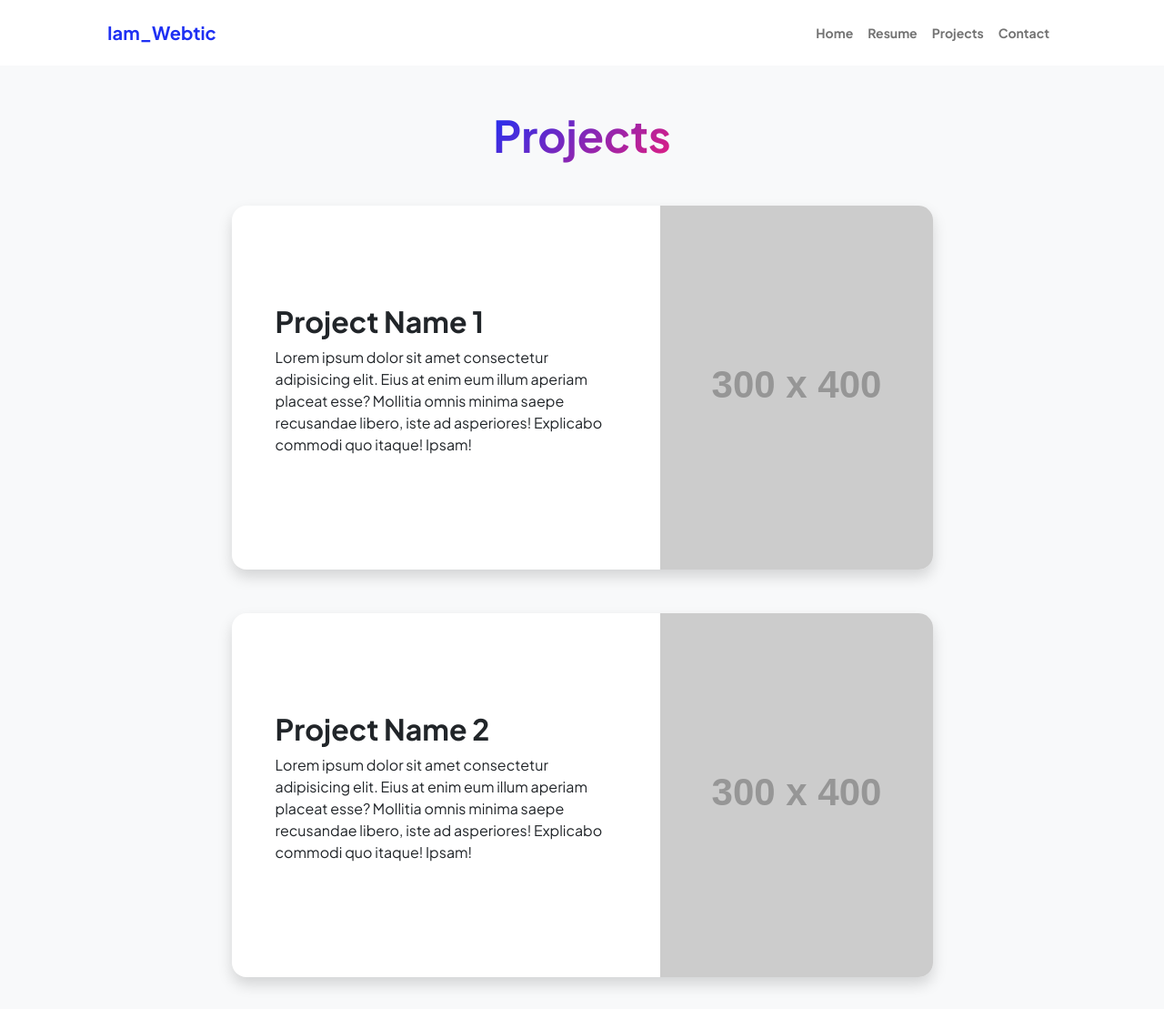
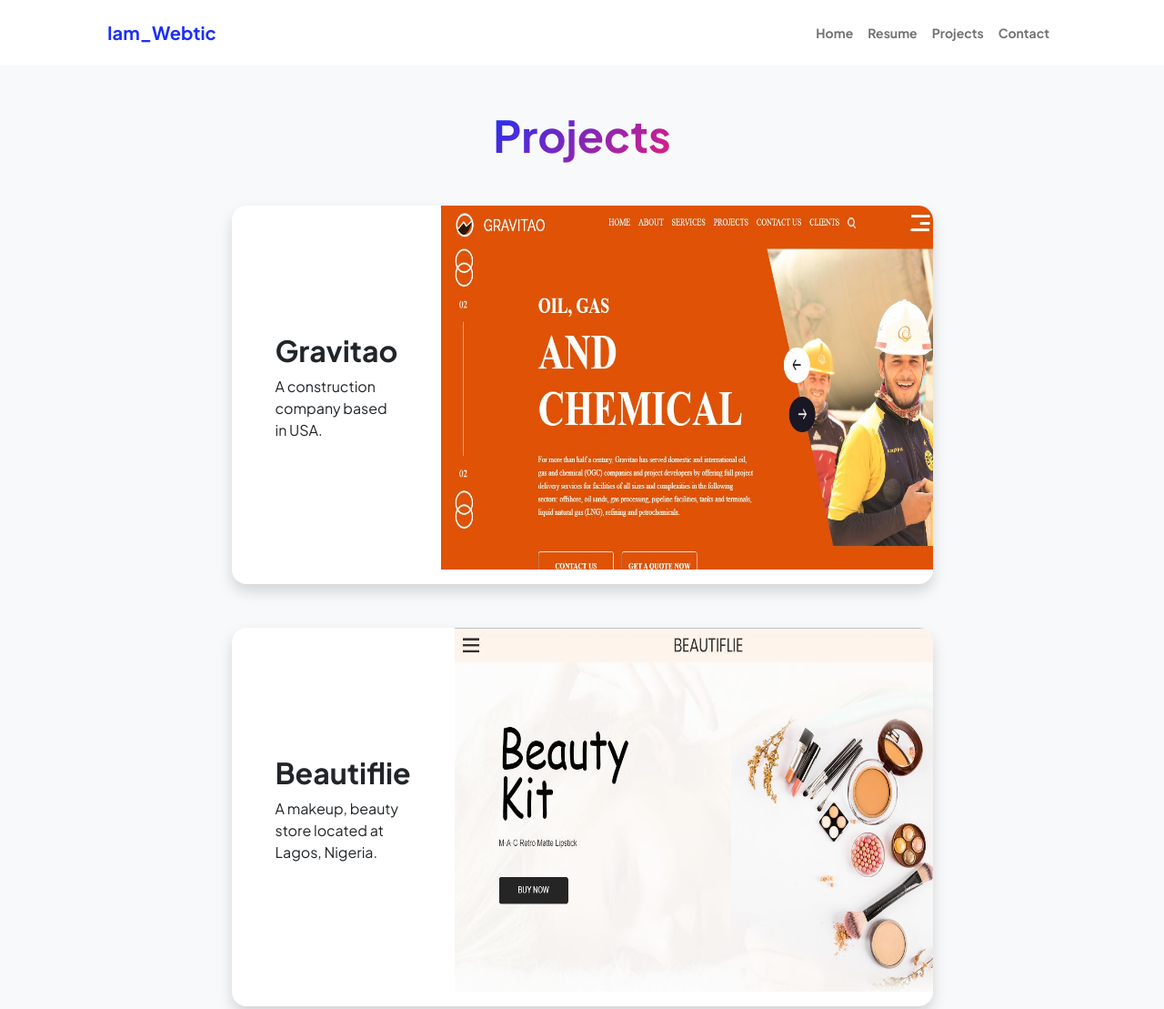
Before and after one commit to Iamwebtic/Iam-Webtic, a plain HTML site: page projects.html in a window 1280 px wide. Shown: the top 1109 px of the page at 91% size. Drawn offline with nearby package versions, Linux system fonts and the light colour scheme; placeholder pictures from the web are drawn by us.

Commit message:
first commit

```diff
--- a/projects.html
+++ b/projects.html
@@ -47,10 +47,10 @@
                                 <div class="card-body p-0">
                                     <div class="d-flex align-items-center">
                                         <div class="p-5">
-                                            <h2 class="fw-bolder">Project Name 1</h2>
-                                            <p>Lorem ipsum dolor sit amet consectetur adipisicing elit. Eius at enim eum illum aperiam placeat esse? Mollitia omnis minima saepe recusandae libero, iste ad asperiores! Explicabo commodi quo itaque! Ipsam!</p>
+                                            <h2 class="fw-bolder">Gravitao</h2>
+                                            <p>A construction company based in USA.</p>
                                         </div>
-                                        <img class="img-fluid" src="https://dummyimage.com/300x400/343a40/6c757d" alt="..." />
+                                        <p> <A href= "https://gravitao.vercel.app"> <img class="Gravitao" src="assets/gravi4.JPG" width="600" height="400"/> </A href> </p>
                                     </div>
                                 </div>
                             </div>
@@ -59,10 +59,10 @@
                                 <div class="card-body p-0">
                                     <div class="d-flex align-items-center">
                                         <div class="p-5">
-                                            <h2 class="fw-bolder">Project Name 2</h2>
-                                            <p>Lorem ipsum dolor sit amet consectetur adipisicing elit. Eius at enim eum illum aperiam placeat esse? Mollitia omnis minima saepe recusandae libero, iste ad asperiores! Explicabo commodi quo itaque! Ipsam!</p>
+                                            <h2 class="fw-bolder"> Beautiflie</h2>
+                                            <p>A makeup, beauty store located at Lagos, Nigeria.</p>
                                         </div>
-                                        <img class="img-fluid" src="https://dummyimage.com/300x400/343a40/6c757d" alt="..." />
+                                        <p> <A href= "https://beautiflie.vercel.app"> <img src="assets/beau3.JPG" width="600" height="400"> </A href> </p>
                                     </div>
                                 </div>
                             </div>
```
Also changed, not shown: assets/beau3.JPG (added), assets/gravi4.JPG (added).
